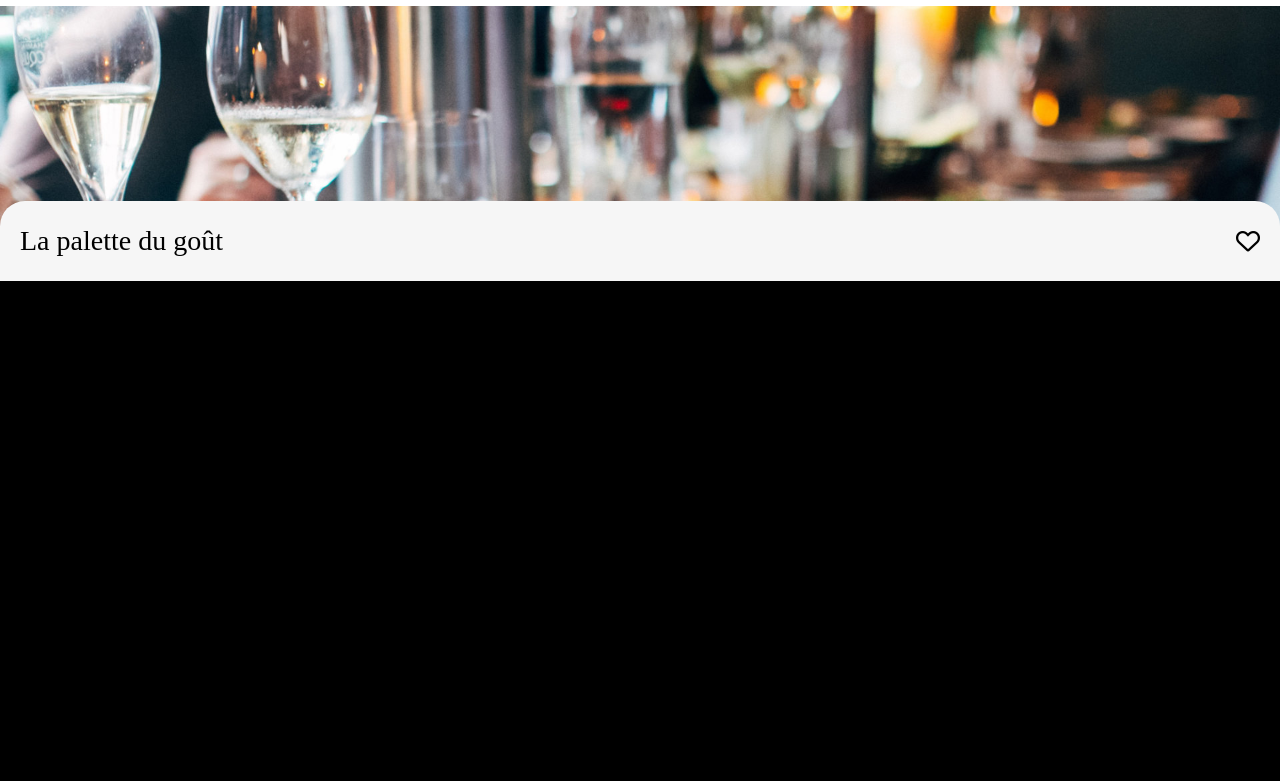
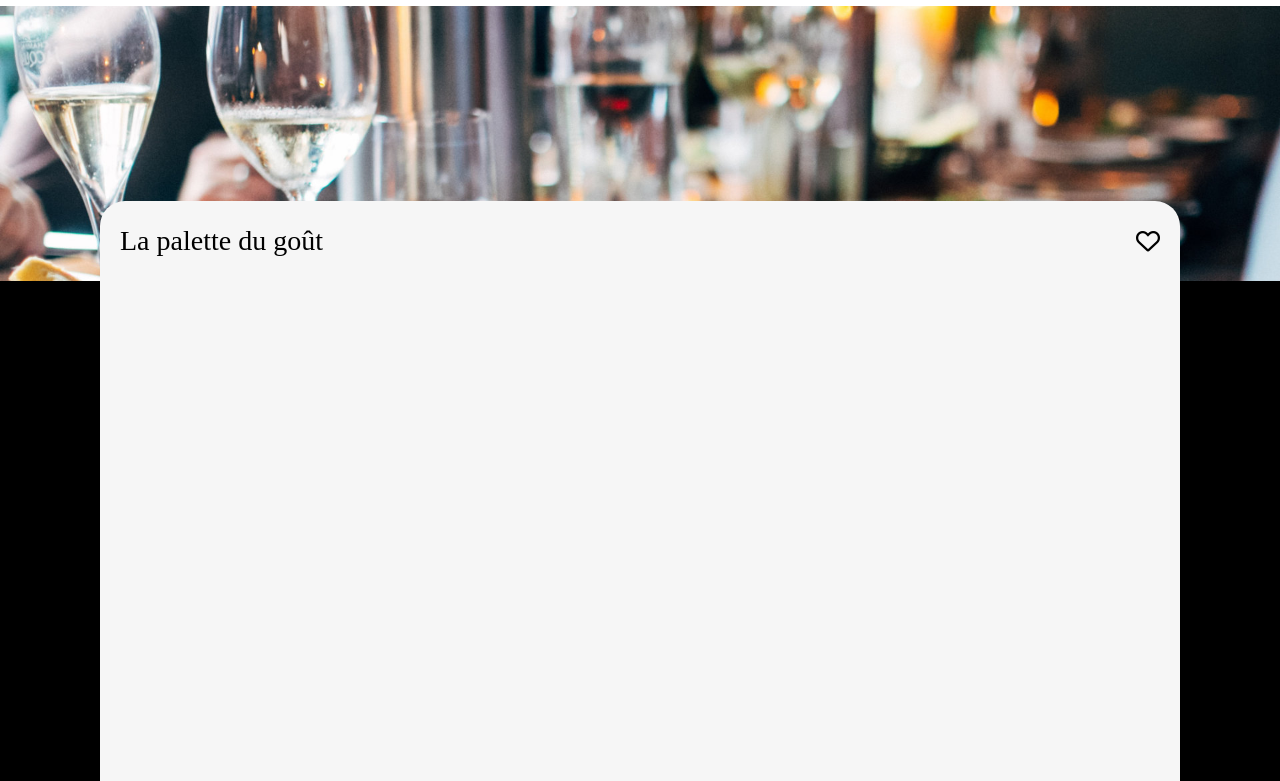
Before and after one commit to WOS199/PR4-Repo, a plain HTML site: page html/la_palette_du_gout/la_palette_du_gout.html in a window 1280 px wide. Shown: the part 54-835 px from the top of the page. Before the commit the page ends 800 px from the top, so only its background shows below. Drawn offline with Linux system fonts and the light colour scheme; a web font is replaced by a local one.

Commit message:
Progress on homepage - desktop mode

```diff
--- a/html/la_palette_du_gout/la_palette_du_gout.html
+++ b/html/la_palette_du_gout/la_palette_du_gout.html
@@ -33,5 +33,8 @@
                 </div>
             </div>
         </section>
+        <section class="menu flx flx--ctr">
+            <div class="menu__box flx flx--col"></div>
+        </section>
     </body>
 </html>
--- a/layout/menu-hero/menu-hero.scss
+++ b/layout/menu-hero/menu-hero.scss
@@ -5,8 +5,11 @@
     background: url(../../assets/images/restaurants/resized/1920x1080_rst-01.jpg);
     background-size: cover;
     justify-content: flex-end;
+    align-items: center;
     &__intro {
         height: 80px;
+        max-width: 1080px;
+        width: 100%;
         border-radius: 25px 25px 0 0;
         background-color: utils-helpers.$color--background;
         justify-content: space-between;
--- /dev/null
+++ b/layout/menu/menu.scss
@@ -0,0 +1,12 @@
+@use '../../utils/helpers/utils-helpers.scss';
+
+.menu {
+
+    &__box {
+    width: 100%;
+    max-width: 1080px;
+    height: 500px;
+    background-color: utils-helpers.$color--background;
+    align-items: center;
+    }
+}
--- a/pages/la_palette_du_gout/la_palette_du_gout.scss
+++ b/pages/la_palette_du_gout/la_palette_du_gout.scss
@@ -8,3 +8,4 @@
 
 @use '../../layout/header/header.scss';
 @use '../../layout/menu-hero/menu-hero.scss';
+@use '../../layout/menu/menu.scss';
```
Also changed, not shown: layout/menu-hero/menu-hero.css, layout/menu/menu.css (added), pages/la_palette_du_gout/la_palette_du_gout.css, 5 other files.
